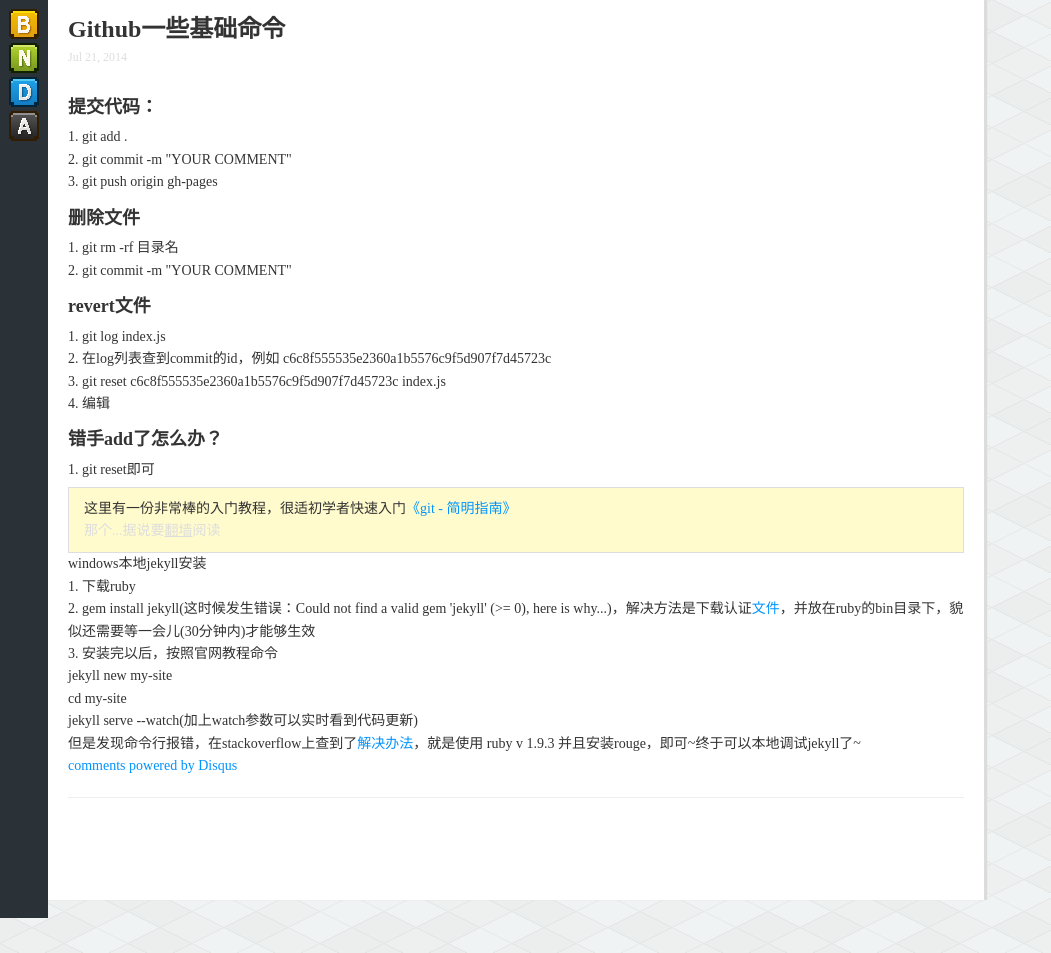
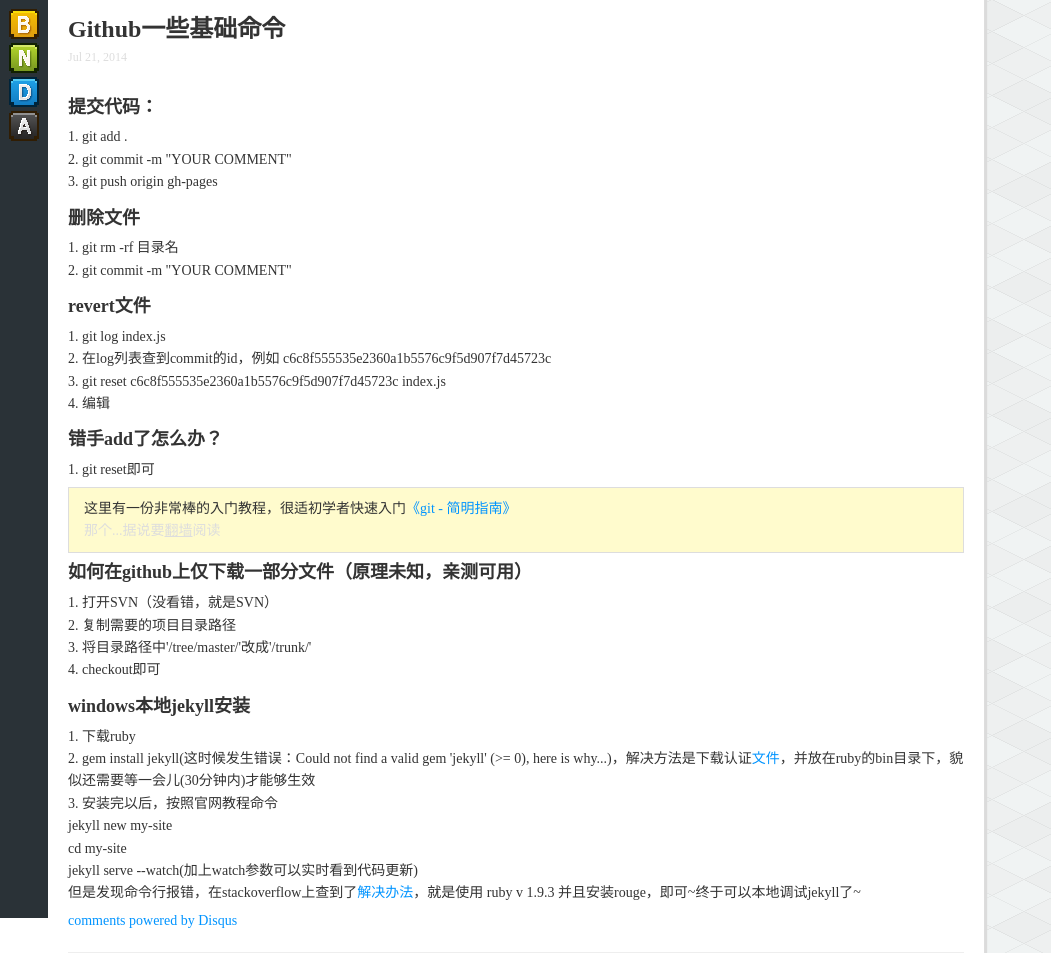
Before and after one commit to chzhbob/jekyll_demo, a Jekyll site: the page built from _posts/2014-07-21-welcome-to-jekyll.html, in a window 1280 px wide. Shown: the whole page, without its empty margins (0-1051 px from the left). Built offline with Jekyll 4.4.1, drawn with Linux system fonts in a browser that asks for light colours; comment, search, counter and statistics services are not loaded.

Commit message:
update post

```diff
--- a/_posts/2014-07-21-welcome-to-jekyll.html
+++ b/_posts/2014-07-21-welcome-to-jekyll.html
@@ -44,11 +44,20 @@ description: 提醒作者别忘了本日志的维护方式~
 	<p>
 		<span class="tips">那个...据说要<a target="_blank" href="https://github.com/goagent/goagent">翻墙</a>阅读</span>
 	</p>
-
-
 </section>
 
-windows本地jekyll安装
+<section>
+	<h2>如何在github上仅下载一部分文件（原理未知，亲测可用）</h2>
+	<ol>
+		<li>打开SVN（没看错，就是SVN）</li>
+		<li>复制需要的项目目录路径</li>
+		<li>将目录路径中'/tree/master/'改成'/trunk/'</li>
+		<li>checkout即可</li>
+	</ol>
+</section>
+
+<section>
+	<h2>windows本地jekyll安装</h2>
 	<ol>
 		<li>
 		下载ruby
@@ -64,6 +73,7 @@ windows本地jekyll安装
 			但是发现命令行报错，在stackoverflow上查到了<a href="http://stackoverflow.com/questions/16498287/jekyll-liquid-exception-cannot-load-such-file-yajl-2-0-yajl" target="_blank">解决办法</a>，就是使用 ruby v 1.9.3 并且安装rouge，即可~终于可以本地调试jekyll了~
 		</li>
 	</ol>
+</section>
 
 
     <div id="disqus_thread"></div>
```
Lines whose indentation alone changed are shown as unchanged.
